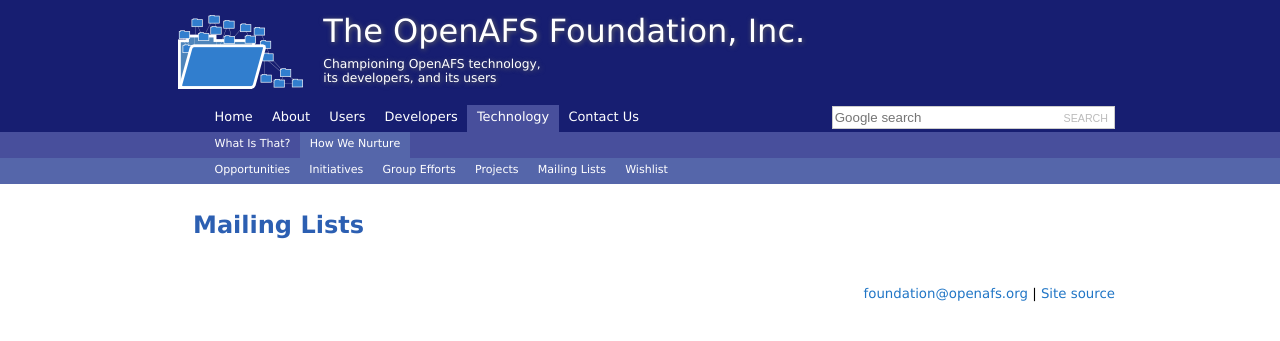
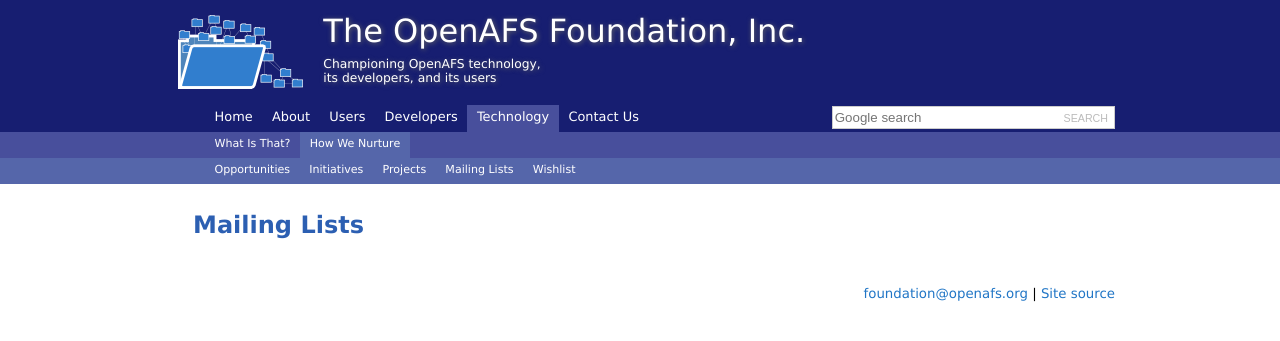
Before and after one commit to openafsfoundation/openafsfoundation.org, a Jekyll site: the page built from tech/lists/index.md, in a window 1280 px wide. Shown: the top 341 px of the page. Built offline with Jekyll 4.4.1, drawn with Linux system fonts in a browser that asks for light colours.

Commit message:
remove stubbed out 'group efforts' page and links
Remove the stubbed out group efforts page and the nav links to it, per EMZ.

```diff
--- a/_data/nav.yaml
+++ b/_data/nav.yaml
@@ -165,9 +165,6 @@
         - name: Initiatives
           url: tech/initiatives/
 
-        - name: Group Efforts
-          url: tech/group-efforts/
-
         - name: Projects
           url: tech/projects/
 
--- a/tech/group-efforts/index.md
+++ /dev/null
@@ -1,6 +0,0 @@
----
-title: Group Efforts
-nav: [tech,how]
----
-
-## Group Efforts ##
```
